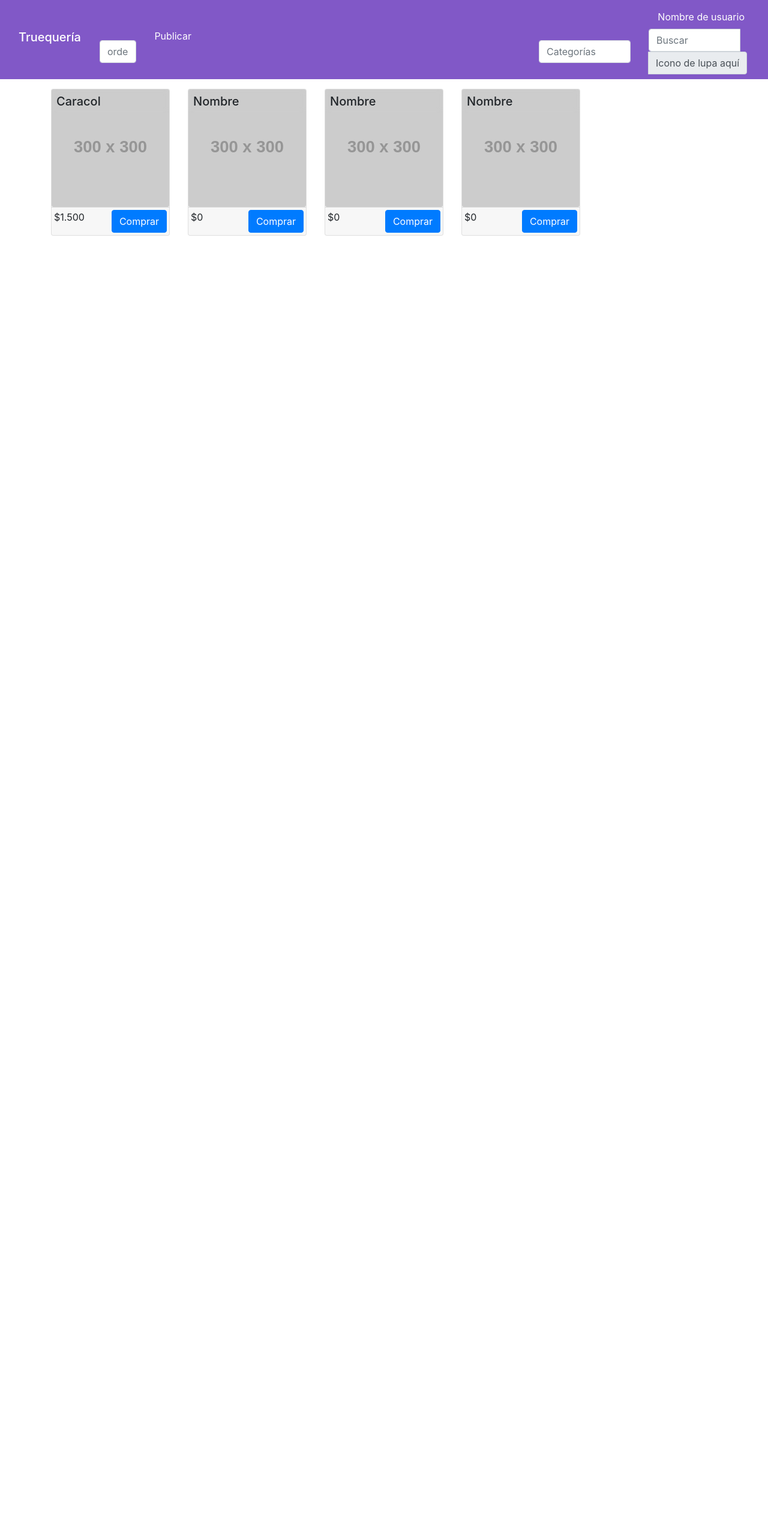
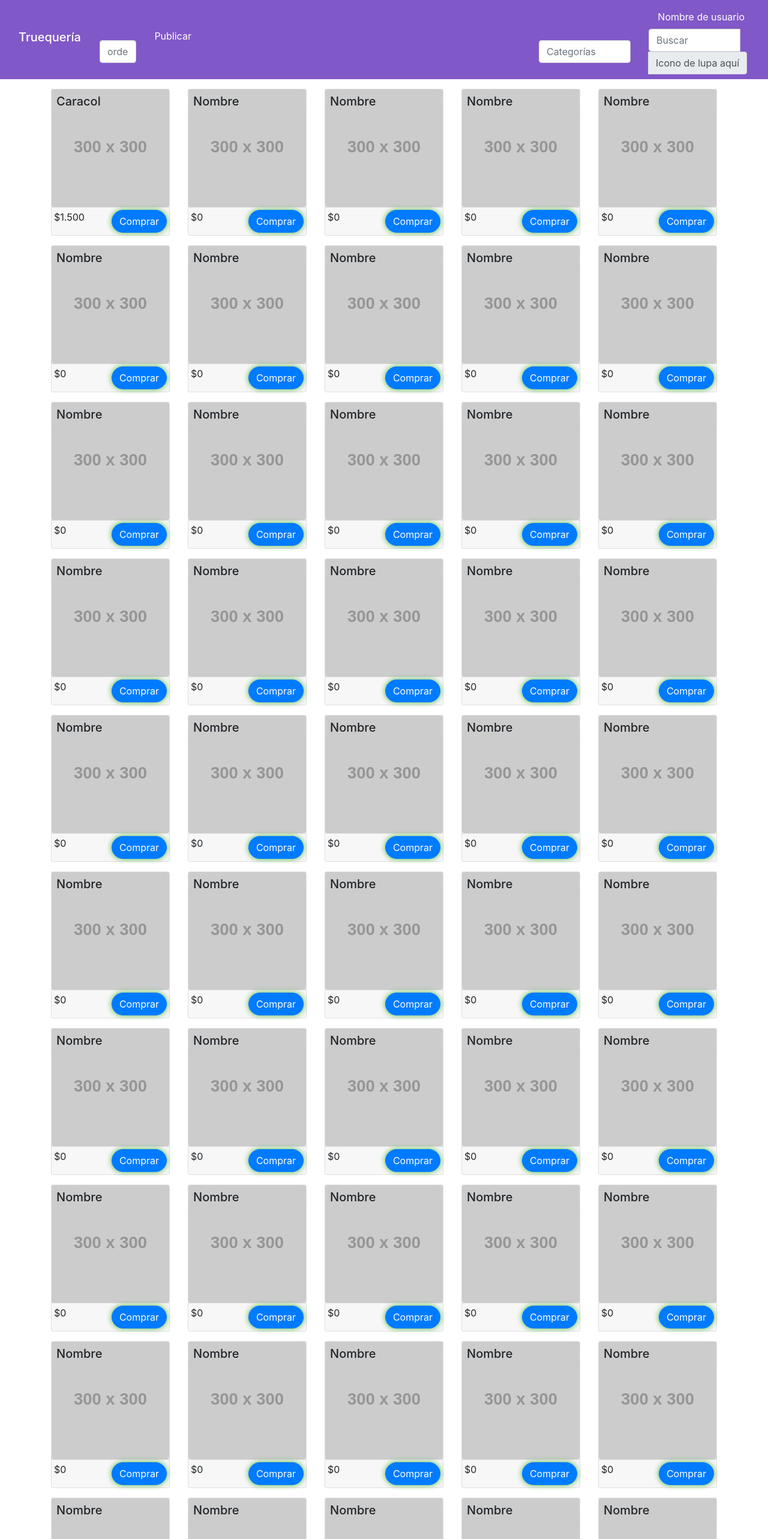
Before and after one commit to crojasmo/ProyectoInterfacesUsuarias, a React (Create React App) app: page / in a window 1280 px wide. Shown: the top 2566 px of the page at 60% size. Before the commit the page ends 800 px from the top, so only its background shows below. Built offline with nearby package versions, Linux system fonts and the light colour scheme.

Commit message:
Home Changes

```diff
--- a/src/Components/home.js
+++ b/src/Components/home.js
@@ -1,6 +1,7 @@
 import React from "react";
 import {CardDeck, Col, Container, Row} from "react-bootstrap";
 import Item from "./item";
+import ItemCol from "./itemCol";
 
 
 class Home extends React.Component {
@@ -8,19 +9,56 @@ class Home extends React.Component {
 
     render() {
         return <Container className={"cont mt-3"}>
-            <Row className={"row-cols-3 row-cols-lg-5"}>
-                <Col>
-                        <Item name={"Caracol"} price={"1.500"}/>
-                </Col>
-                <Col>
-                        <Item/>
-                </Col>
-                <Col>
-                        <Item/>
-                </Col>
-                <Col>
-                        <Item/>
-                </Col>
+            <Row className={"row-cols-3 row-cols-lg-4 row-cols-xl-5"}>
+                <ItemCol name={"Caracol"} price={"1.500"}/>
+                <ItemCol/>
+                <ItemCol/>
+                <ItemCol/>
+                <ItemCol/>
+                <ItemCol/>
+                <ItemCol/>
+                <ItemCol/>
+                <ItemCol/>
+                <ItemCol/>
+                <ItemCol/>
+                <ItemCol/>
+                <ItemCol/>
+                <ItemCol/>             <ItemCol/>
+                <ItemCol/>
+                <ItemCol/>
+                <ItemCol/>
+                <ItemCol/>
+                <ItemCol/>
+                <ItemCol/>
+                <ItemCol/>             <ItemCol/>
+                <ItemCol/>
+                <ItemCol/>
+                <ItemCol/>
+                <ItemCol/>
+                <ItemCol/>
+                <ItemCol/>
+                <ItemCol/>             <ItemCol/>
+                <ItemCol/>
+                <ItemCol/>
+                <ItemCol/>
+                <ItemCol/>
+                <ItemCol/>
+                <ItemCol/>
+                <ItemCol/>             <ItemCol/>
+                <ItemCol/>
+                <ItemCol/>
+                <ItemCol/>
+                <ItemCol/>
+                <ItemCol/>
+                <ItemCol/>
+                <ItemCol/>             <ItemCol/>
+                <ItemCol/>
+                <ItemCol/>
+                <ItemCol/>
+                <ItemCol/>
+                <ItemCol/>
+                <ItemCol/>
+                <ItemCol/>
             </Row>
         </Container>
     }
--- a/src/Components/item.css
+++ b/src/Components/item.css
@@ -2,3 +2,8 @@
     backdrop-filter: blur(5px);
     -webkit-backdrop-filter: blur(5px);
 }
+.itemButton {
+    border-radius: 40px !important;
+    box-shadow: 0px 0px 10px rgba(36, 163, 19, 0.81) !important;
+
+}
--- a/src/Components/item.js
+++ b/src/Components/item.js
@@ -12,7 +12,7 @@ class Item extends React.Component {
     render() {
         return (
             <Card>
-                <Card.Img className={"itemImage"} src={this.props.imageSrc || "https://via.placeholder.com/300"} alt="Imagen producto" />
+                <Card.Img className={"itemImage"} src={this.props.imageSrc || "https://via.placeholder.com/300"} alt="Imagen producto"/>
                 <Card.ImgOverlay className={"p-0"}>
                     <Card.Title className={"text-left p-2 itemTitle"}> {this.props.name || "Nombre"} </Card.Title>
                 </Card.ImgOverlay>
@@ -22,7 +22,7 @@ class Item extends React.Component {
                             ${this.props.price || 0}
                         </Col>
                         <Col className={"mx-0 my-0"}>
-                            <Button className={"m-0"}> Comprar </Button>
+                            <Button className={"m-0 itemButton"}> Comprar </Button>
                         </Col>
                     </Row>
                 </Card.Footer>
--- /dev/null
+++ b/src/Components/itemCol.js
@@ -0,0 +1,18 @@
+import React from "react";
+import {Col} from "react-bootstrap";
+import Item from "./item";
+
+class ItemCol extends React.Component {
+
+    constructor(props) {
+        super(props);
+    }
+
+    render () {
+        return <Col className={"mb-3"}>
+            <Item name={this.props.name} imgSource={this.props.imgSource} price={this.props.price}/>
+        </Col>
+    }
+}
+
+export default ItemCol
```
